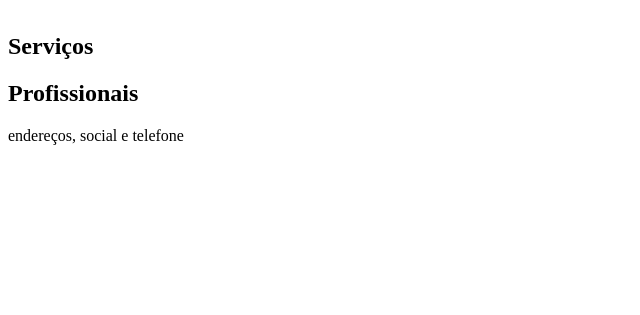
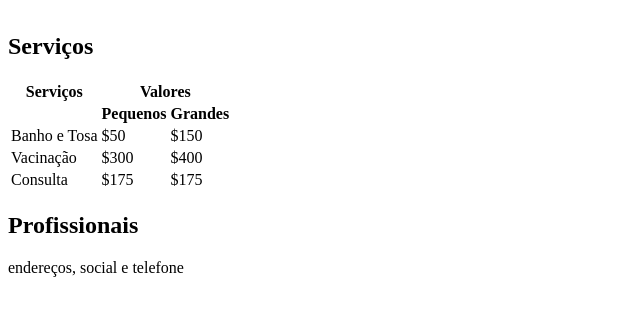
Before and after one commit to fershibli/design-digital, a plain HTML site: page Projeto01ClinicaVet/index.html in a window 1280 px wide. Shown: the part 293-608 px from the top of the page, without its empty margins (0-640 px from the left). Drawn offline with Linux system fonts and the light colour scheme.

Commit message:
feat(Projeto01): services price table

```diff
--- a/Projeto01ClinicaVet/index.html
+++ b/Projeto01ClinicaVet/index.html
@@ -38,6 +38,61 @@
 
             <section id="servicos">
                 <h2>Serviços</h2>
+                <table>
+                    <thead>
+                        <tr>
+                            <th>
+                                Serviços
+                            </th>
+                            <th colspan="2">
+                                Valores
+                            </th>
+                        </tr>
+                        <tr>
+                            <th></th>
+                            <th>Pequenos</th>
+                            <th>Grandes</th>
+                        </tr>
+                    </thead>
+
+                    <tbody>
+                        <tr>
+                            <td>
+                                Banho e Tosa
+                            </td>
+                            <td>
+                                $50
+                            </td>
+                            <td>
+                                $150
+                            </td>
+
+                        </tr>
+                        <tr>
+                            <td>
+                                Vacinação
+                            </td>
+                            <td>
+                                $300
+                            </td>
+                            <td>
+                                $400
+                            </td>
+                        </tr>
+
+                        <tr>
+                            <td>
+                                Consulta
+                            </td>
+                            <td>
+                                $175
+                            </td>
+                            <td>
+                                $175
+                            </td>
+                        </tr>
+                    </tbody>
+                </table>
             </section>
 
             <section id="profissionais">
```
